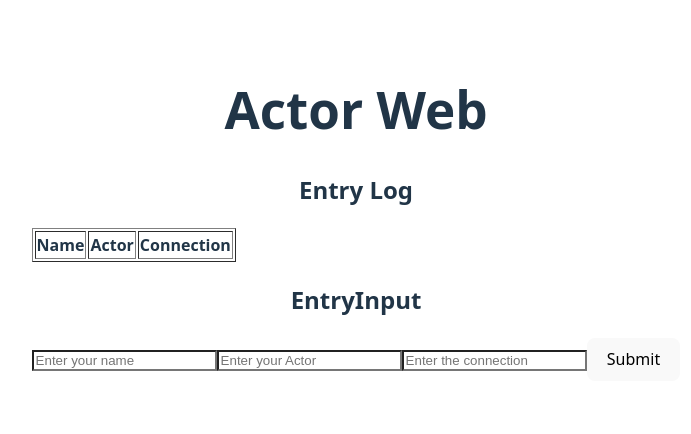
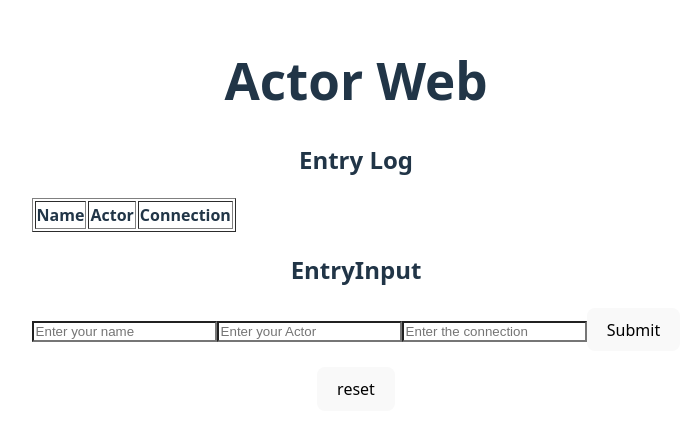
Before and after one commit to tstewa23/ActorWebRepo, a React (Vite) app: page /actorWeb in a window 1280 px wide. Shown: the part 186-620 px from the top of the page, without its empty margins (284-975 px from the left). Built offline with nearby package versions, Linux system fonts and the light colour scheme.

Commit message:
adds entryRest component with jsx

```diff
--- /dev/null
+++ b/src/components/entryReset.jsx
@@ -0,0 +1,12 @@
+import React from 'react';
+
+const EntryReset = () => {
+    return (
+        <>
+            <p id="responseMessage"></p>
+            <button id="myButton">reset</button>
+        </>
+    )
+}
+
+export default EntryReset;
--- a/src/rActorWeb.jsx
+++ b/src/rActorWeb.jsx
@@ -7,6 +7,7 @@ import { Link } from 'react-router-dom'
 import Header from './components/header'
 import EntryLog from './components/entryLog'
 import EntryInput from './components/entryInput'
+import EntryReset from './components/entryReset'
 
 function ActorWeb() {
 
@@ -15,6 +16,7 @@ function ActorWeb() {
       <Header />
       <EntryLog />
       <EntryInput />
+      <EntryReset />
     </>
   )
 }
```
